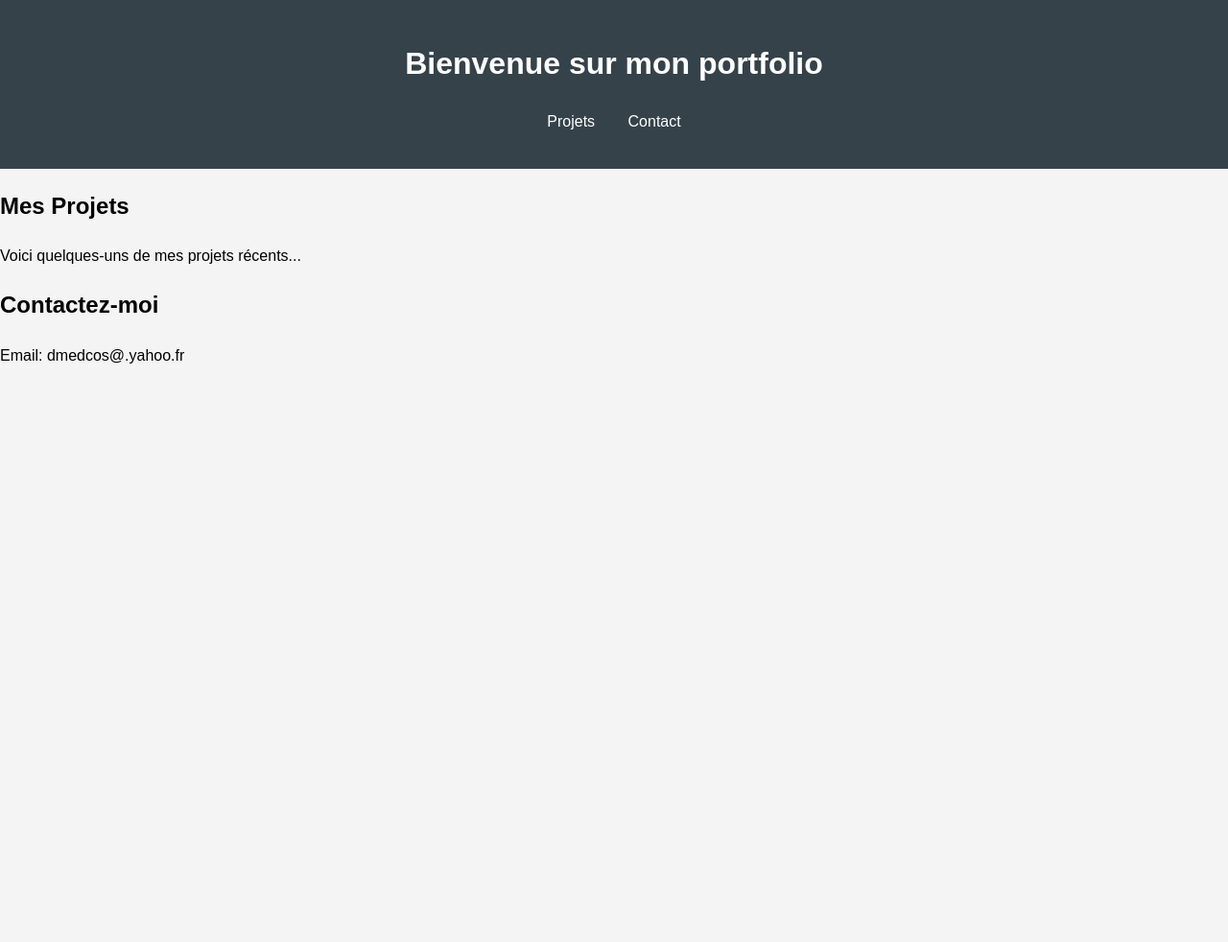
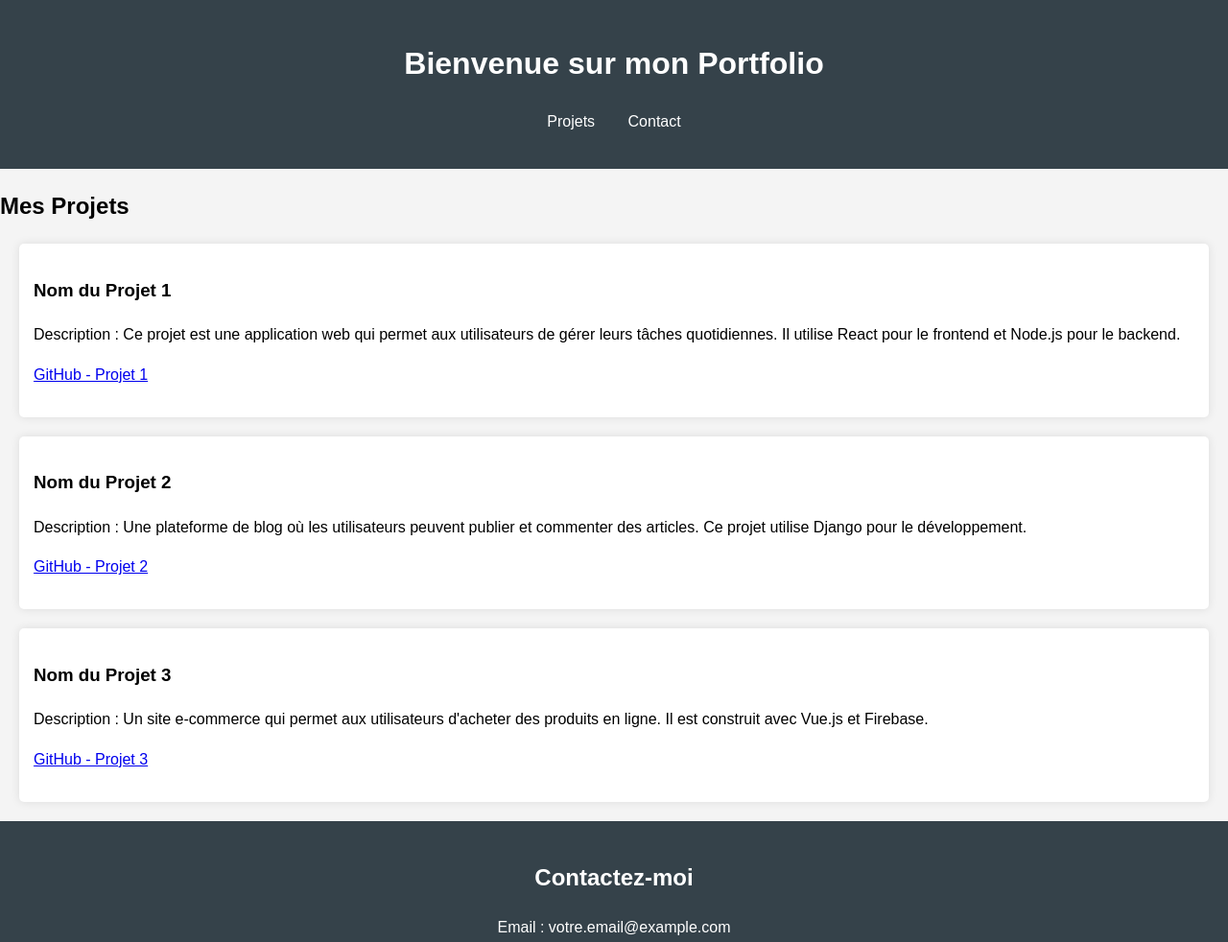
Before and after one commit to Medcos/Medcos.github.io, a plain HTML site: page index.html in a window 1280 px wide. Shown: the whole page at 96% size. Before the commit the page ends 800 px from the top, so only its background shows below. Drawn offline with Linux system fonts and the light colour scheme.

Commit message:
mise à jour

```diff
--- a/index.html
+++ b/index.html
@@ -8,7 +8,7 @@
 </head>
 <body>
     <header>
-        <h1>Bienvenue sur mon portfolio</h1>
+        <h1>Bienvenue sur mon Portfolio</h1>
         <nav>
             <ul>
                 <li><a href="#projets">Projets</a></li>
@@ -16,14 +16,32 @@
             </ul>
         </nav>
     </header>
+
     <section id="projets">
         <h2>Mes Projets</h2>
-        <p>Voici quelques-uns de mes projets récents...</p>
-        <!-- Ajoutez des liens vers vos projets ici -->
+
+        <div class="projet">
+            <h3>Nom du Projet 1</h3>
+            <p>Description : Ce projet est une application web qui permet aux utilisateurs de gérer leurs tâches quotidiennes. Il utilise React pour le frontend et Node.js pour le backend.</p>
+            <p><a href="https://github.com/votreusername/projet1" target="_blank">GitHub - Projet 1</a></p>
+        </div>
+
+        <div class="projet">
+            <h3>Nom du Projet 2</h3>
+            <p>Description : Une plateforme de blog où les utilisateurs peuvent publier et commenter des articles. Ce projet utilise Django pour le développement.</p>
+            <p><a href="https://github.com/votreusername/projet2" target="_blank">GitHub - Projet 2</a></p>
+        </div>
+
+        <div class="projet">
+            <h3>Nom du Projet 3</h3>
+            <p>Description : Un site e-commerce qui permet aux utilisateurs d'acheter des produits en ligne. Il est construit avec Vue.js et Firebase.</p>
+            <p><a href="https://github.com/votreusername/projet3" target="_blank">GitHub - Projet 3</a></p>
+        </div>
     </section>
+
     <footer id="contact">
         <h2>Contactez-moi</h2>
-        <p>Email: dmedcos@.yahoo.fr</p>
+        <p>Email : votre.email@example.com</p>
     </footer>
 </body>
 </html>
--- a/styles.css
+++ b/styles.css
@@ -27,3 +27,18 @@ nav ul li a {
     color: #ffffff;
     text-decoration: none;
 }
+
+.projet {
+    background: #ffffff;
+    margin: 20px;
+    padding: 15px;
+    border-radius: 5px;
+    box-shadow: 0 0 10px rgba(0, 0, 0, 0.1);
+}
+
+footer {
+    text-align: center;
+    padding: 20px;
+    background: #35424a;
+    color: #ffffff;
+}
```
